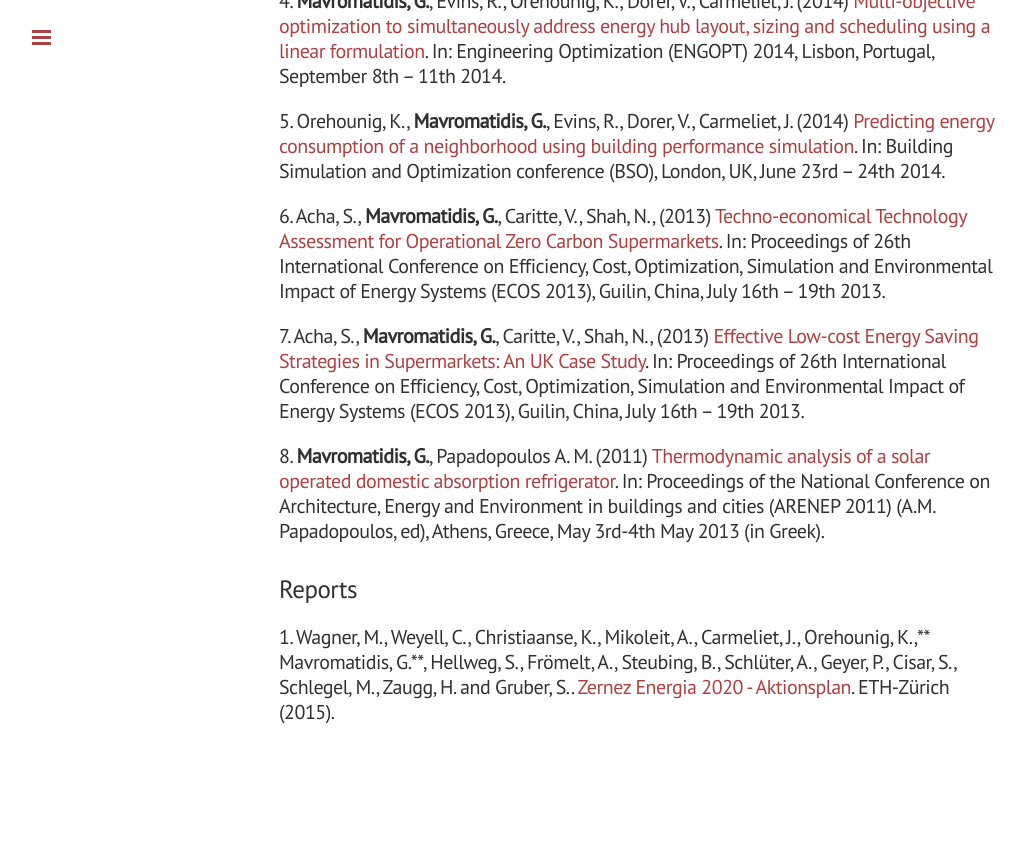
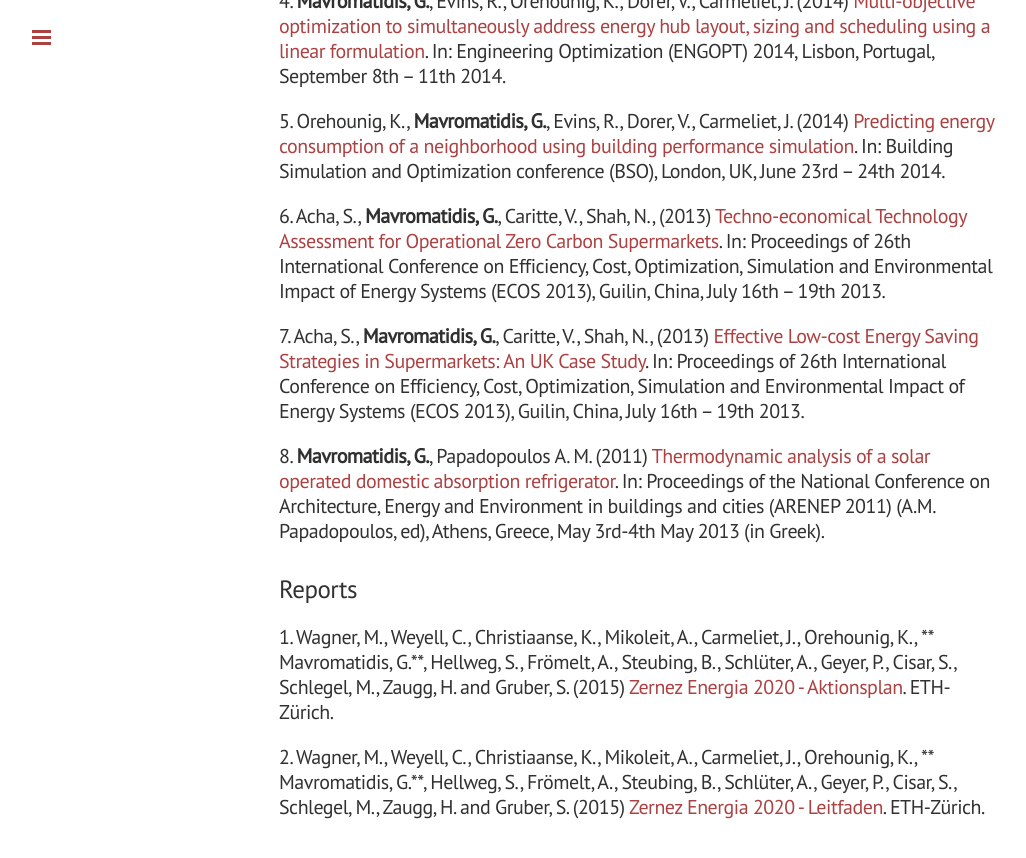
Before and after one commit to gmavrom33/gmavrom.github.io, a Jekyll site: the page built from publications.md, in a window 1280 px wide and 900 px high, scrolled down 1171 px. Shown: the top 858 px of the window, without its empty margins (1-1027 px from the left). Built offline with Jekyll 4.4.1, drawn with Linux system fonts in a browser that asks for light colours; nearby versions of some CDN libraries; before the commit the page ends 1976 px from its top, so only the background shows below that.

Commit message:
Update publications.md

```diff
--- a/publications.md
+++ b/publications.md
@@ -36,4 +36,6 @@
 
 ### Reports
 
-##### 1.	Wagner, M., Weyell, C., Christiaanse, K., Mikoleit, A., Carmeliet, J., Orehounig, K.,** Mavromatidis, G.**, Hellweg, S., Frömelt, A., Steubing, B., Schlüter, A., Geyer, P., Cisar, S., Schlegel, M., Zaugg, H. and Gruber, S.. [Zernez Energia 2020 - Aktionsplan](http://dx.doi.org/10.3929/ethz-a-010525998). ETH-Zürich (2015).
+##### 1.	Wagner, M., Weyell, C., Christiaanse, K., Mikoleit, A., Carmeliet, J., Orehounig, K., ** Mavromatidis, G.**, Hellweg, S., Frömelt, A., Steubing, B., Schlüter, A., Geyer, P., Cisar, S., Schlegel, M., Zaugg, H. and Gruber, S. (2015) [Zernez Energia 2020 - Aktionsplan](http://dx.doi.org/10.3929/ethz-a-010525998){:target="_blank"}. ETH-Zürich.
+
+##### 2.	Wagner, M., Weyell, C., Christiaanse, K., Mikoleit, A., Carmeliet, J., Orehounig, K., ** Mavromatidis, G.**, Hellweg, S., Frömelt, A., Steubing, B., Schlüter, A., Geyer, P., Cisar, S., Schlegel, M., Zaugg, H. and Gruber, S. (2015) [Zernez Energia 2020 - Leitfaden](http://dx.doi.org/10.3929/ethz-a-010577816){:target="_blank"}. ETH-Zürich.
```
